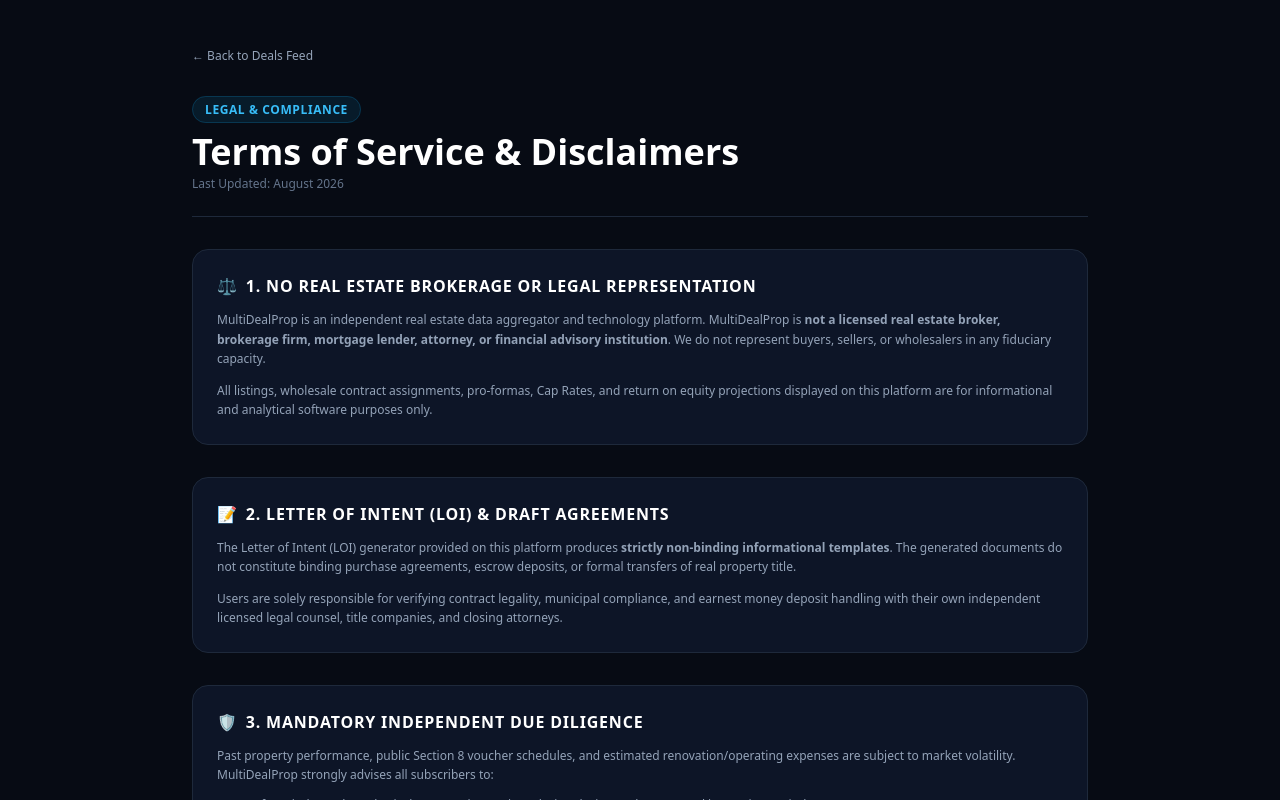
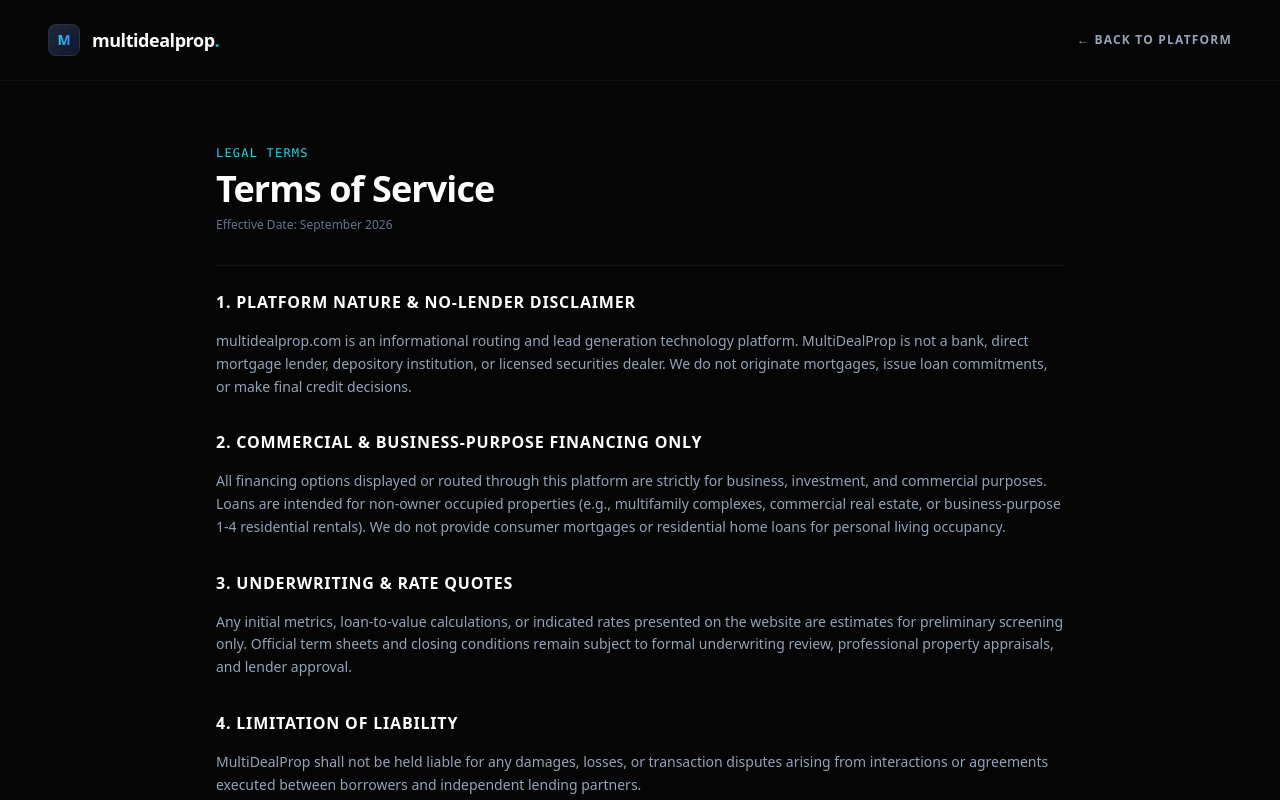
Before and after one commit to MultiDeal/multidealprop, a Next.js app: page /terms in a window 1280 px wide. Shown: the top 800 px of the page. Built offline with nearby package versions, Linux system fonts and the light colour scheme.

Commit message:
Revise TermsPage structure and add metadata
Refactor TermsPage component layout and update metadata.

```diff
--- a/src/app/terms/page.tsx
+++ b/src/app/terms/page.tsx
@@ -1,81 +1,55 @@
-'use client';
-
 import React from 'react';
 import Link from 'next/link';
 
+export const metadata = {
+  title: 'Terms of Service | MultiDealProp',
+  description: 'Terms of Service and commercial lending platform disclaimers for multidealprop.com.',
+};
+
 export default function TermsPage() {
   return (
-    <div className="min-h-screen bg-[#070b14] text-slate-300 p-6 sm:p-12">
-      <div className="max-w-4xl mx-auto space-y-8">
+    <div className="min-h-screen bg-[#050505] text-slate-300 font-sans selection:bg-cyan-500/30">
+      <header className="border-b border-white/5 px-6 lg:px-12 py-6 max-w-7xl mx-auto flex items-center justify-between">
+        <Link href="/" className="flex items-center gap-3">
+          <div className="w-8 h-8 rounded-lg bg-gradient-to-br from-slate-800 to-slate-900 border border-slate-700/50 flex items-center justify-center">
+            <span className="text-transparent bg-clip-text bg-gradient-to-r from-cyan-400 to-blue-500 font-black text-sm">M</span>
+          </div>
+          <span className="text-lg font-bold tracking-tight text-white">multidealprop<span className="text-cyan-500">.</span></span>
+        </Link>
+        <Link href="/" className="text-xs font-bold uppercase tracking-widest text-slate-400 hover:text-white transition-colors">
+          &larr; Back to Platform
+        </Link>
+      </header>
 
-        {/* Navigation */}
-        <Link
-          href="/deals"
-          className="text-xs text-slate-400 hover:text-white transition flex items-center gap-2 font-medium"
-        >
-          ← Back to Deals Feed
-        </Link>
-
-        <div className="border-b border-slate-800 pb-6">
-          <span className="text-xs font-bold uppercase tracking-wider text-sky-400 bg-sky-500/10 border border-sky-500/20 px-3 py-1 rounded-full">
-            Legal & Compliance
-          </span>
-          <h1 className="text-3xl sm:text-4xl font-black text-white mt-3">Terms of Service & Disclaimers</h1>
-          <p className="text-xs text-slate-500 mt-1">Last Updated: August 2026</p>
+      <main className="max-w-4xl mx-auto px-6 py-16 space-y-8">
+        <div>
+          <div className="text-xs font-mono text-cyan-400 uppercase tracking-widest mb-2">Legal Terms</div>
+          <h1 className="text-3xl sm:text-4xl font-extrabold text-white tracking-tight">Terms of Service</h1>
+          <p className="text-xs text-slate-500 mt-2">Effective Date: September 2026</p>
         </div>
 
-        {/* Section 1: Non-Broker Status */}
-        <div className="bg-[#0d1527] border border-slate-800 rounded-2xl p-6 space-y-3">
-          <h2 className="text-base font-bold text-white uppercase tracking-wider flex items-center gap-2">
-            <span>⚖️</span> 1. No Real Estate Brokerage or Legal Representation
-          </h2>
-          <p className="text-xs leading-relaxed text-slate-400">
-            MultiDealProp is an independent real estate data aggregator and technology platform. MultiDealProp is <strong>not a licensed real estate broker, brokerage firm, mortgage lender, attorney, or financial advisory institution</strong>. We do not represent buyers, sellers, or wholesalers in any fiduciary capacity.
+        <section className="space-y-4 text-sm leading-relaxed text-slate-400 border-t border-white/5 pt-6">
+          <h2 className="text-base font-bold text-white uppercase tracking-wider">1. Platform Nature &amp; No-Lender Disclaimer</h2>
+          <p>
+            multidealprop.com is an informational routing and lead generation technology platform. MultiDealProp is not a bank, direct mortgage lender, depository institution, or licensed securities dealer. We do not originate mortgages, issue loan commitments, or make final credit decisions.
           </p>
-          <p className="text-xs leading-relaxed text-slate-400">
-            All listings, wholesale contract assignments, pro-formas, Cap Rates, and return on equity projections displayed on this platform are for informational and analytical software purposes only.
+
+          <h2 className="text-base font-bold text-white uppercase tracking-wider pt-4">2. Commercial &amp; Business-Purpose Financing Only</h2>
+          <p>
+            All financing options displayed or routed through this platform are strictly for business, investment, and commercial purposes. Loans are intended for non-owner occupied properties (e.g., multifamily complexes, commercial real estate, or business-purpose 1-4 residential rentals). We do not provide consumer mortgages or residential home loans for personal living occupancy.
           </p>
-        </div>
 
-        {/* Section 2: Non-Binding LOI Generator */}
-        <div className="bg-[#0d1527] border border-slate-800 rounded-2xl p-6 space-y-3">
-          <h2 className="text-base font-bold text-white uppercase tracking-wider flex items-center gap-2">
-            <span>📝</span> 2. Letter of Intent (LOI) & Draft Agreements
-          </h2>
-          <p className="text-xs leading-relaxed text-slate-400">
-            The Letter of Intent (LOI) generator provided on this platform produces <strong>strictly non-binding informational templates</strong>. The generated documents do not constitute binding purchase agreements, escrow deposits, or formal transfers of real property title.
+          <h2 className="text-base font-bold text-white uppercase tracking-wider pt-4">3. Underwriting &amp; Rate Quotes</h2>
+          <p>
+            Any initial metrics, loan-to-value calculations, or indicated rates presented on the website are estimates for preliminary screening only. Official term sheets and closing conditions remain subject to formal underwriting review, professional property appraisals, and lender approval.
           </p>
-          <p className="text-xs leading-relaxed text-slate-400">
-            Users are solely responsible for verifying contract legality, municipal compliance, and earnest money deposit handling with their own independent licensed legal counsel, title companies, and closing attorneys.
+
+          <h2 className="text-base font-bold text-white uppercase tracking-wider pt-4">4. Limitation of Liability</h2>
+          <p>
+            MultiDealProp shall not be held liable for any damages, losses, or transaction disputes arising from interactions or agreements executed between borrowers and independent lending partners.
           </p>
-        </div>
-
-        {/* Section 3: Independent Due Diligence */}
-        <div className="bg-[#0d1527] border border-slate-800 rounded-2xl p-6 space-y-3">
-          <h2 className="text-base font-bold text-white uppercase tracking-wider flex items-center gap-2">
-            <span>🛡️</span> 3. Mandatory Independent Due Diligence
-          </h2>
-          <p className="text-xs leading-relaxed text-slate-400">
-            Past property performance, public Section 8 voucher schedules, and estimated renovation/operating expenses are subject to market volatility. MultiDealProp strongly advises all subscribers to:
-          </p>
-          <ul className="list-disc list-inside text-xs space-y-1.5 text-slate-400 pl-2">
-            <li>Perform independent physical property inspections during designated contractual inspection periods.</li>
-            <li>Conduct comprehensive title examinations through a licensed Title & Escrow agency to guarantee clean and marketable title.</li>
-            <li>Verify local zoning, occupancy permits, and rental licensing with municipal housing authorities prior to closing.</li>
-          </ul>
-        </div>
-
-        {/* Section 4: Limitation of Liability */}
-        <div className="bg-[#0d1527] border border-slate-800 rounded-2xl p-6 space-y-3">
-          <h2 className="text-base font-bold text-white uppercase tracking-wider flex items-center gap-2">
-            <span>🔒</span> 4. Limitation of Liability
-          </h2>
-          <p className="text-xs leading-relaxed text-slate-400">
-            Under no circumstances shall MultiDealProp, its founders, operators, or affiliates be held liable for direct, indirect, incidental, or consequential damages resulting from property acquisition decisions, assignment contract disputes, or financial losses incurred by users of this platform.
-          </p>
-        </div>
-
-      </div>
+        </section>
+      </main>
     </div>
   );
 }
```
